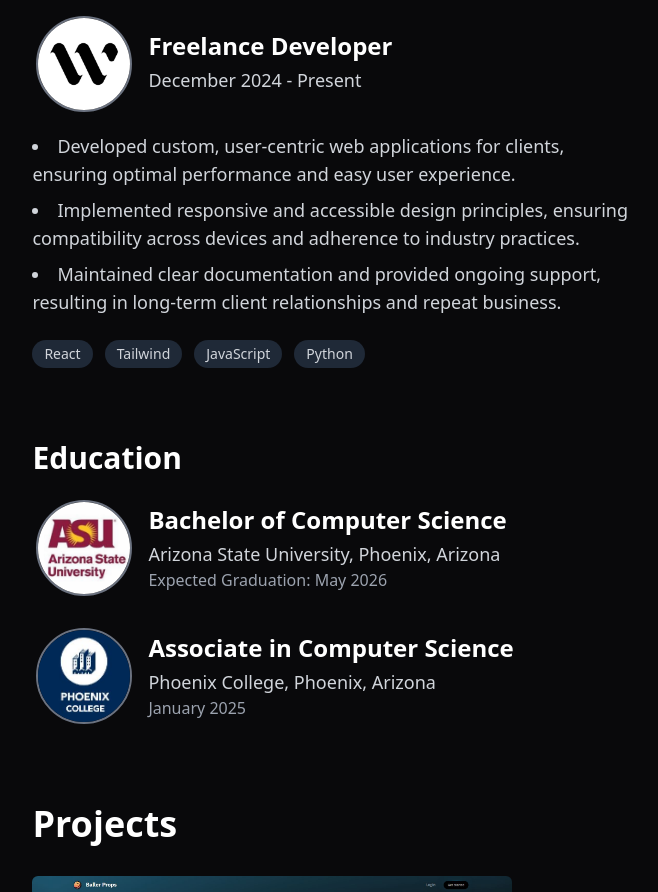
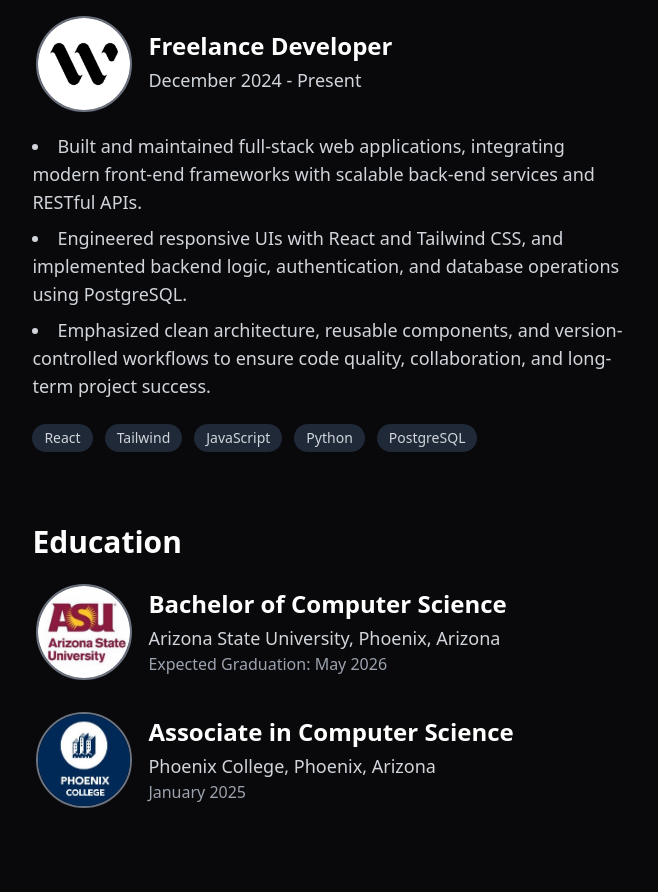
Before and after one commit to wnzel/Portfolio, a React (Vite) app: page / in a window 1280 px wide. Shown: the part 840-1732 px from the top of the page, without its empty margins (620-1278 px from the left). Built offline with nearby package versions, Linux system fonts and the light colour scheme.

Commit message:
Updated Experience

```diff
--- a/src/components/Experience.jsx
+++ b/src/components/Experience.jsx
@@ -7,11 +7,11 @@ const Experience = () => {
       date: "December 2024 - Present",
       image: "w.png",
       description: [
-        "Developed custom, user-centric web applications for clients, ensuring optimal performance and easy user experience.",
-        "Implemented responsive and accessible design principles, ensuring compatibility across devices and adherence to industry practices.",
-        "Maintained clear documentation and provided ongoing support, resulting in long-term client relationships and repeat business.",
+        "Built and maintained full-stack web applications, integrating modern front-end frameworks with scalable back-end services and RESTful APIs.",
+        "Engineered responsive UIs with React and Tailwind CSS, and implemented backend logic, authentication, and database operations using PostgreSQL.",
+        "Emphasized clean architecture, reusable components, and version-controlled workflows to ensure code quality, collaboration, and long-term project success.",
       ],
-      technologies: ["React", "Tailwind", "JavaScript", "Python"],
+      technologies: ["React", "Tailwind", "JavaScript", "Python", "PostgreSQL"],
     },
   ];
 
```
